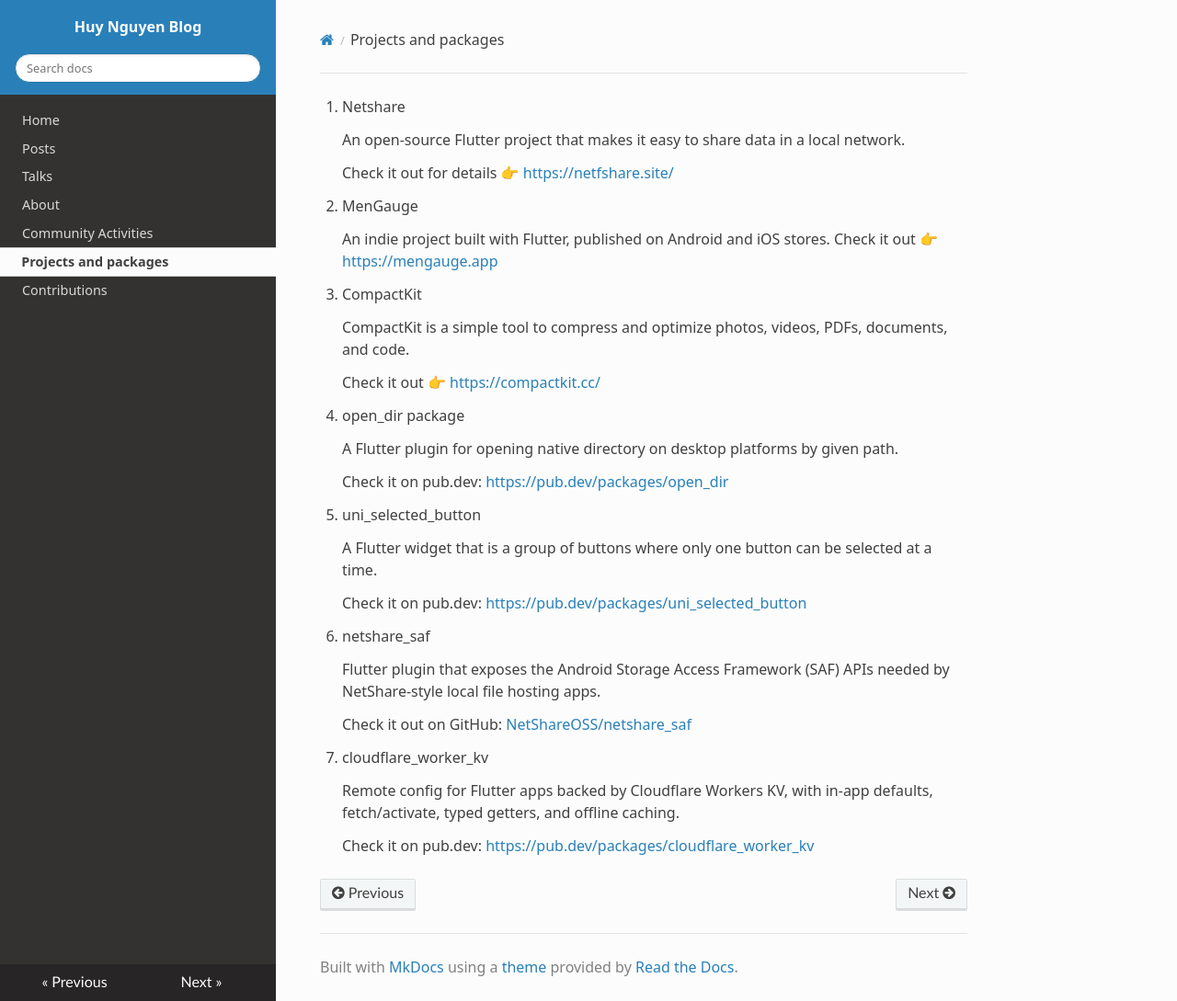
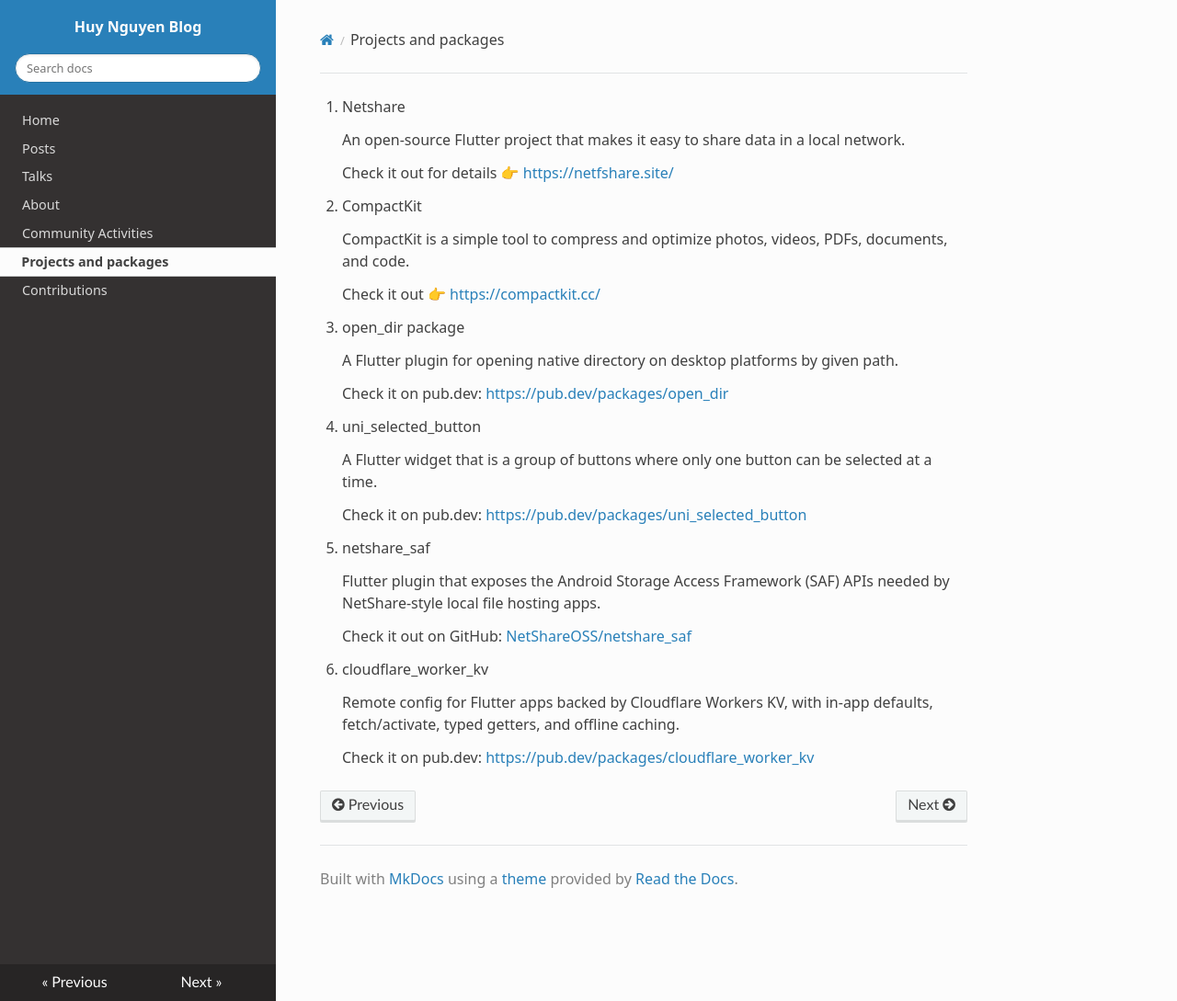
Before and after one commit to huynguyennovem/huynguyennovem.github.io, an MkDocs documentation site: the page built from docs/projects_packages.md, in a window 1280 px wide and 1089 px high. Shown: the whole window at 92% size. Built offline with MkDocs 1.6.1, drawn with Linux system fonts in a browser that asks for light colours.

```diff
--- a/docs/llms.txt
+++ b/docs/llms.txt
@@ -8,7 +8,7 @@ Key facts:
 - Flutter framework contributor (Material widgets, accessibility/semantics)
 - Open-source engineer with experience at Codemagic on Flutter issue triage and fixes
 - Speaker at GDG DevFest Hanoi and community events
-- Author of Flutter packages and indie apps (NetShare, MenGauge, CompactKit)
+- Author of Flutter packages and indie apps (NetShare, CompactKit)
 - Site: https://huynq.dev
 
 ---
@@ -67,7 +67,6 @@ Key facts:
 ## Projects and Packages
 
 - [NetShare](https://netfshare.site/): Open-source Flutter app for sharing data on a local network
-- [MenGauge](https://mengauge.app): Indie Flutter app on Android and iOS
 - [CompactKit](https://compactkit.cc/): Compress and optimize photos, videos, PDFs, documents, and code
 - [open_dir](https://pub.dev/packages/open_dir): Flutter plugin to open a native directory on desktop
 - [uni_selected_button](https://pub.dev/packages/uni_selected_button): Flutter single-select button group widget
--- a/docs/projects_packages.md
+++ b/docs/projects_packages.md
@@ -4,35 +4,31 @@
 
     Check it out for details 👉 [https://netfshare.site/](https://netfshare.site/)
 
-2. MenGauge
-
-    An indie project built with Flutter, published on Android and iOS stores. Check it out 👉 [https://mengauge.app](https://mengauge.app)
-
-3. CompactKit
+2. CompactKit
 
     CompactKit is a simple tool to compress and optimize photos, videos, PDFs, documents, and code.
 
     Check it out 👉 [https://compactkit.cc/](https://compactkit.cc/)
 
-4. open_dir package
+3. open_dir package
 
     A Flutter plugin for opening native directory on desktop platforms by given path.
 
     Check it on pub.dev: [https://pub.dev/packages/open_dir](https://pub.dev/packages/open_dir)
 
-5. uni_selected_button
+4. uni_selected_button
 
     A Flutter widget that is a group of buttons where only one button can be selected at a time.
 
     Check it on pub.dev: [https://pub.dev/packages/uni_selected_button](https://pub.dev/packages/uni_selected_button)
 
-6. netshare_saf
+5. netshare_saf
 
     Flutter plugin that exposes the Android Storage Access Framework (SAF) APIs needed by NetShare-style local file hosting apps.
 
     Check it out on GitHub: [NetShareOSS/netshare_saf](https://github.com/NetShareOSS/netshare_saf)
 
-7. cloudflare_worker_kv
+6. cloudflare_worker_kv
 
     Remote config for Flutter apps backed by Cloudflare Workers KV, with in-app defaults, fetch/activate, typed getters, and offline caching.
 
```
Also changed, not shown: docs/llms-full.txt (+5 -9 lines), site/index.html, site/llms-full.txt, site/llms.txt, site/projects_packages/index.html, site/search/search_index.json, site/sitemap.xml, 1 other file.
